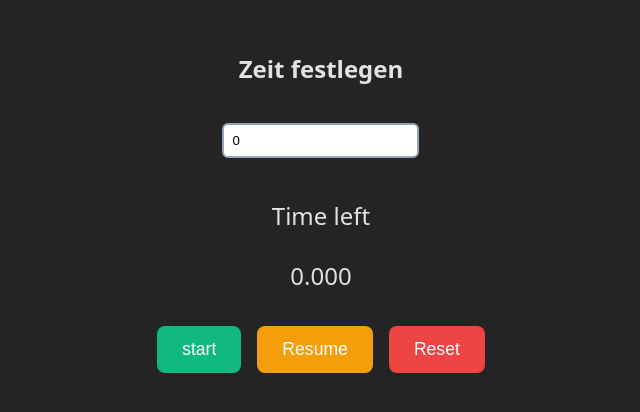
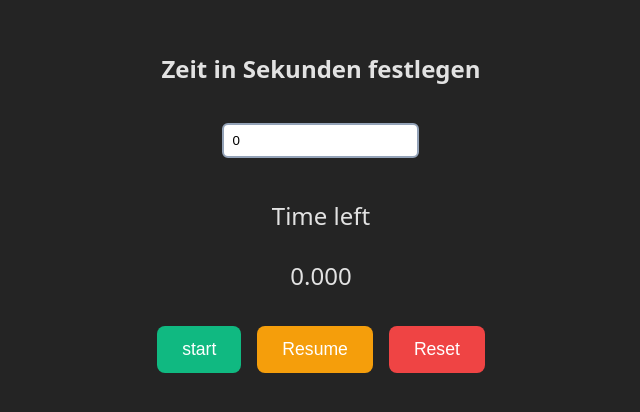
Before and after one commit to abbosaliy/Timer, a React (Vite) app: page / in a window 1280 px wide. Shown: the part 198-610 px from the top of the page, without its empty margins (319-959 px from the left). Built offline with nearby package versions, Linux system fonts and the light colour scheme.

Commit message:
add input placeholder and title name

```diff
--- a/src/App.tsx
+++ b/src/App.tsx
@@ -46,7 +46,7 @@ function App() {
 
   return (
     <div className="timerBox">
-      <h2>Zeit festlegen</h2>
+      <h2>Zeit in Sekunden festlegen</h2>
       <Input
         value={inputValue}
         type="number"
--- a/src/components/Input.tsx
+++ b/src/components/Input.tsx
@@ -14,6 +14,7 @@ function Input({ value, onchange, className = '', type = '' }: InputProps) {
       onChange={onchange}
       className={className}
       type={type}
+      placeholder="Sekunden eingeben"
     />
   );
 }
```
